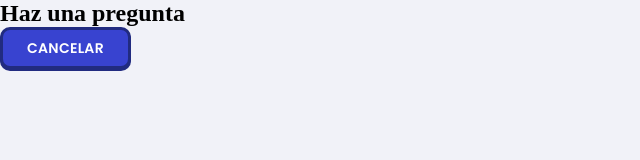
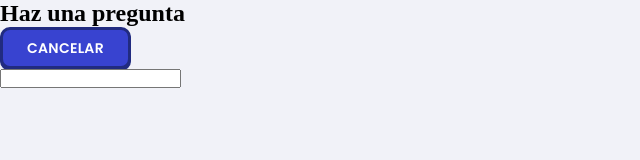
Before and after one commit to mhdfaisal/a-sample-edtech--ui, a React (Create React App) app: page /ask in a window 1280 px wide. Shown: the top 160 px of the page, without its empty margins (0-640 px from the left). Built offline with nearby package versions, Linux system fonts and the light colour scheme.

Commit message:
add TextInput Component, and useInputHook

```diff
--- a/src/Components/AskQuestion/index.js
+++ b/src/Components/AskQuestion/index.js
@@ -2,10 +2,13 @@ import React from 'react';
 import { useHistory } from 'react-router-dom';
 
 import Button from '../shared/Button';
+import TextInput from '../shared/TextInput';
+import useInputHook, { TEXT_INPUT_INIT_STATE } from '../../hooks/useInputHook';
 
 import './ask-question-style.css';
 
 const AskQuestion = () => {
+	const [inputState, onInputChange] = useInputHook({ ...TEXT_INPUT_INIT_STATE });
 	const history = useHistory();
 
 	const onCancelBtnClick = () => {
@@ -19,7 +22,9 @@ const AskQuestion = () => {
 					<Button onClick={onCancelBtnClick}>cancelar</Button>
 				</div>
 			</header>
-			<form className='ask__question__form'></form>
+			<form className='ask__question__form'>
+				<TextInput {...inputState} onChange={onInputChange} />
+			</form>
 		</section>
 	);
 };
--- /dev/null
+++ b/src/Components/shared/TextInput/index.js
@@ -0,0 +1,27 @@
+import React from 'react';
+
+import './text-input-style.css';
+
+const TextInput = (props) => {
+	const { label, value, onChange, errorMsg, isValid, touched } = props;
+
+	return (
+		<>
+			<label htmlFor='text-input' className='text__input__label'>
+				{label}
+				<input
+					type='text'
+					id='text-input'
+					value={value}
+					onChange={onChange}
+					className='text__input__control'
+				/>
+			</label>
+			{isValid && touched && <div className='text__input__error'>{errorMsg}</div>}
+		</>
+	);
+};
+
+TextInput.displayName = 'TextInput';
+
+export default TextInput;
--- /dev/null
+++ b/src/hooks/useInputHook.js
@@ -0,0 +1,45 @@
+import { useReducer } from 'react';
+
+export const TEXT_INPUT_INIT_STATE = {
+	label: '',
+	value: '',
+	errorMsg: '',
+	validationRules: {
+		isRequired: true,
+	},
+	isValid: false,
+	touched: false,
+};
+
+export const INPUT_ACTION_TYPES = {
+	INPUT_VALUE_CHANGE: 'input_value_change',
+};
+
+const reducer = (state = {}, action) => {
+	const { type, payload } = action;
+	switch (type) {
+		case INPUT_ACTION_TYPES.INPUT_VALUE_CHANGE: {
+			const { value } = payload;
+			return { ...state, value };
+		}
+		default:
+			return state;
+	}
+};
+
+const useInputHook = (initialState) => {
+	const [inputState, setInputState] = useReducer(reducer, {
+		...(initialState || { ...TEXT_INPUT_INIT_STATE }),
+	});
+
+	const onInputChange = (e) => {
+		setInputState({
+			type: INPUT_ACTION_TYPES.INPUT_VALUE_CHANGE,
+			payload: { value: e.target.value },
+		});
+	};
+
+	return [inputState, onInputChange];
+};
+
+export default useInputHook;
```
Also changed, not shown: src/Components/shared/TextInput/text-input-style.css (added).
